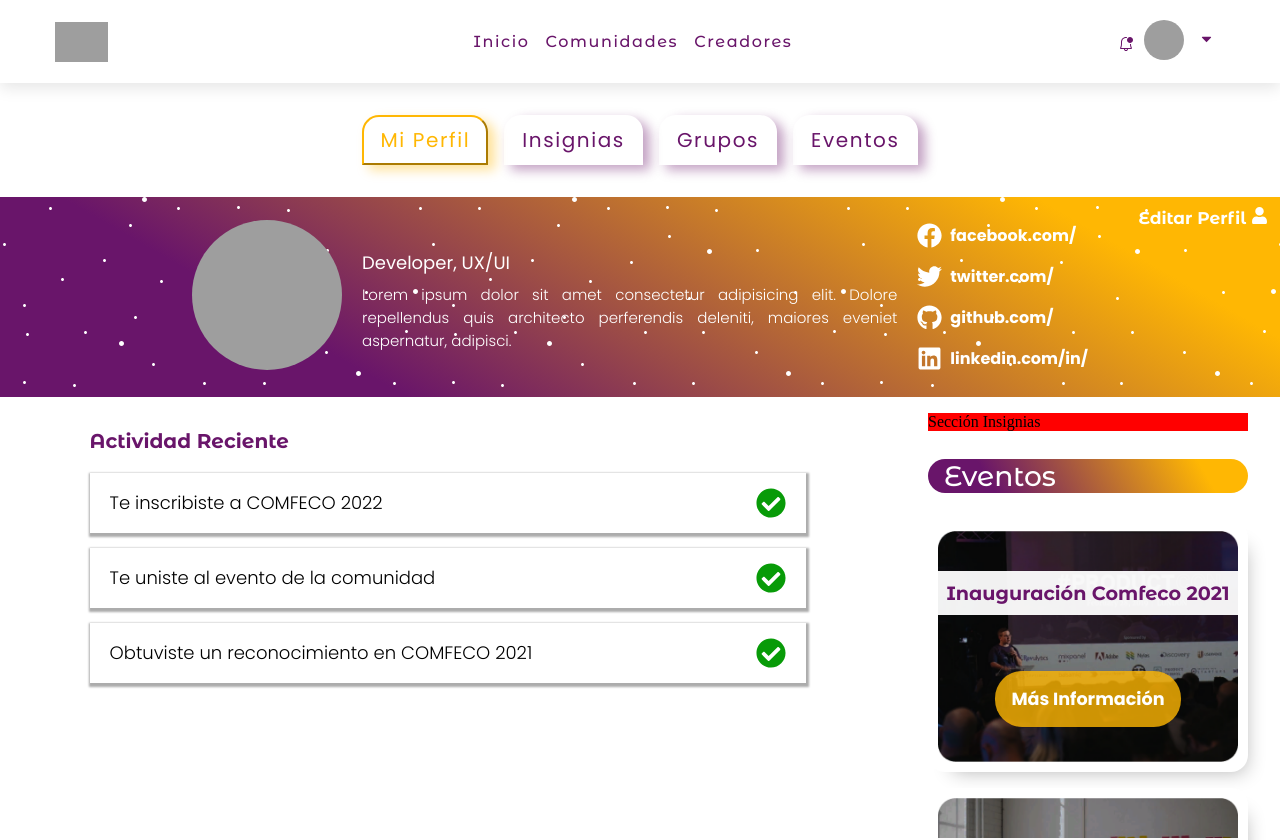
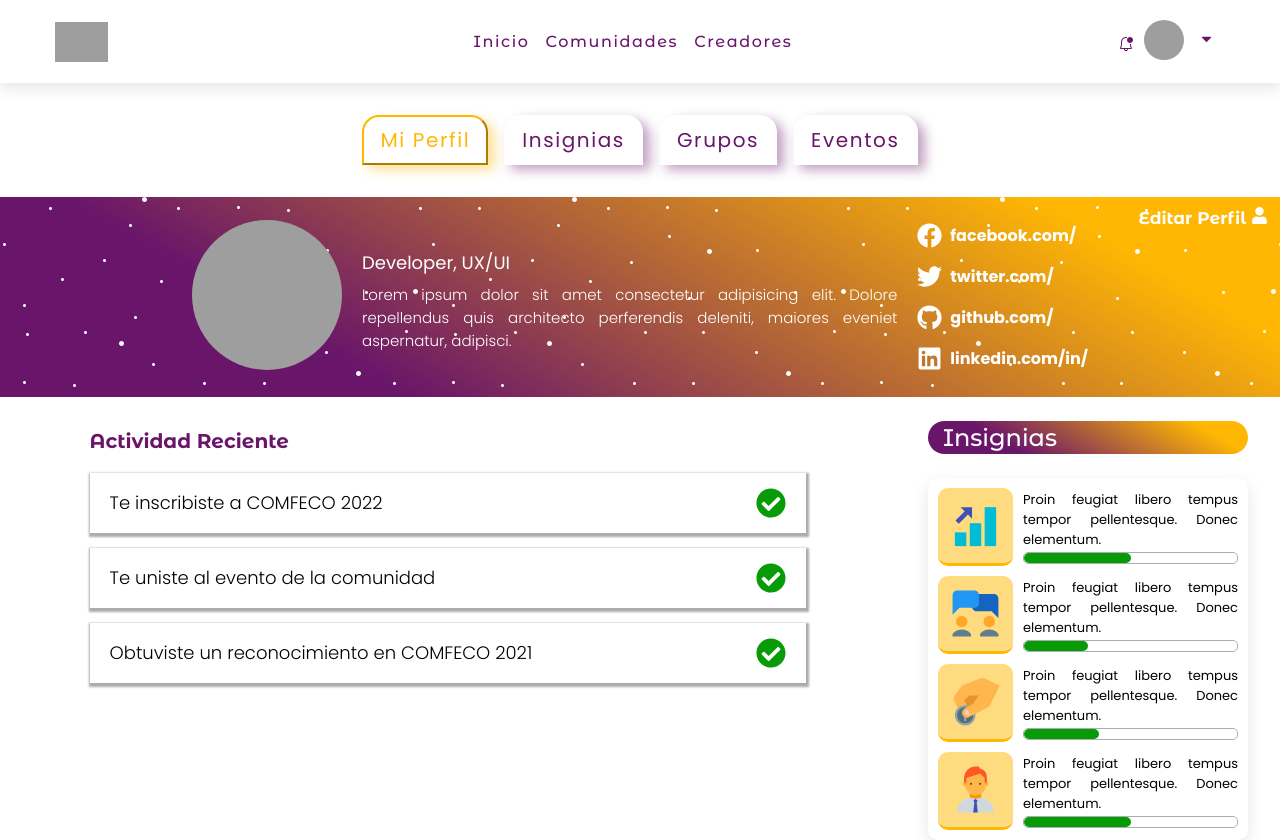
Before and after one commit to Comunidad-de-Programadores/team-react-16-comfeco, a React (Create React App) app: page /mi-perfil in a window 1280 px wide. Shown: the top 840 px of the page. Built offline with nearby package versions, Linux system fonts and the light colour scheme; grey boxes are pictures that could not be loaded; a web font is replaced by a local one; what reactfire would draw is missing.

Commit message:
feature: badges banner finished. Close #36

```diff
--- a/src/assets/style/Vars.scss
+++ b/src/assets/style/Vars.scss
@@ -25,6 +25,7 @@ $gradient--v2: linear-gradient(60deg,
     #69156A 72%);
 $yellow-color: #FFB703;
 $yellow-color-light: #ffb803cb;
+$yellow-color-light2: #ffd979f1;
 $purple-color: #69156A;
 $purple-color-light: #69156aab;
 $white-color: #fff;
--- a/src/components/TabsContainers/Badges/Badges.jsx
+++ b/src/components/TabsContainers/Badges/Badges.jsx
@@ -1,11 +1,13 @@
-import React from "react";
+import './Badges.scss';
+import { BadgesList } from './BadgesList';
 
 const Badges = () => {
-  return (
-    <>
-      <p>Badges</p>
-    </>
-  );
+   return (
+      <aside className="badges">
+         <h3>Insignias</h3>
+         <BadgesList />
+      </aside>
+   );
 };
 
 export default Badges;
--- /dev/null
+++ b/src/components/TabsContainers/Badges/Badges.scss
@@ -0,0 +1,104 @@
+@import '../../../assets/style/Vars.scss';
+
+.badges {
+   h3 {
+      background: $gradient--v1;
+      border-radius: 20px;
+      color: $white-color;
+      font-family: $title-font;
+      font-size: 24px;
+      font-weight: 500;
+      padding: 2px 15px;
+   }
+
+   .show-more {
+      background: $green-color;
+      border-radius: 10px;
+      color: $white-color;
+      border: 1px solid $gray-color;
+      display: block;
+      font-size: 20px;
+      font-family: $text-font;
+      margin-top: 10px;
+      box-shadow: $light-shadow-color;
+      text-align: center;
+      padding: 10px;
+   }
+
+   &-list {
+      border-radius: 10px;
+      box-shadow: $light-shadow-color;
+      margin: 0;
+      padding: 10px;
+
+      &__item {
+         cursor: pointer;
+         display: grid;
+         gap: 10px;
+         grid-template-columns: .2fr 1fr;
+         // height: ;
+
+         &:not(:last-child) {
+            margin-bottom: 10px;
+         }
+
+         .badge-image,
+         .badge-description {
+            align-items: center;
+            display: flex;
+            justify-content: space-evenly;
+         }
+
+         .badge-image {
+            background: $yellow-color-light2;
+            border-bottom: 3px solid $yellow-color;
+            border-radius: 10px;
+            padding: 10px;
+            transition: border-color .3s ease-out;
+
+            &:hover {
+               border-color: transparent;
+            }
+
+            svg {
+               font-size: 55px;
+            }
+         }
+         .badge-description {
+            flex-direction: column;
+            text-align: justify;
+
+            .item-description,
+            .badge-message {
+               font-family: $text-font;
+               margin: 0;
+            }
+
+            .item-description {
+               font-size: 13px;
+            }
+
+            .badge-message {
+               background: $yellow-color-light2;
+               border-radius: 5px;
+               padding: 0 5px;
+            }
+
+            progress {
+               border-radius: 5px;
+               border: 1px solid $gray-color;
+               height: 12px;
+               width: 100%;
+            }
+            progress::-webkit-progress-bar {
+               background-color: $white-color;
+               border-radius: 5px;
+            }
+            progress::-webkit-progress-value {
+               background-color: $green-color;
+               border-radius: 5px;
+            }
+         }
+      }
+   }
+}
--- /dev/null
+++ b/src/components/TabsContainers/Badges/BadgesItem.jsx
@@ -0,0 +1,15 @@
+export const BadgesItem = ({ item }) => {
+   return (
+      <li className="badges-list__item">
+         <div className="badge-image">{item.image}</div>
+         <div className="badge-description">
+            <p className="item-description">{item.description}</p>
+            {item.value === 0 ? (
+               <p className="badge-message">No tienes esta medalla</p>
+            ) : (
+               <progress value={item.value} max="100"></progress>
+            )}
+         </div>
+      </li>
+   );
+};
--- /dev/null
+++ b/src/components/TabsContainers/Badges/BadgesList.jsx
@@ -0,0 +1,14 @@
+import dataBadges from '../../../database/dataBadges';
+import { BadgesItem } from './BadgesItem';
+
+export const BadgesList = () => {
+   const badges = dataBadges.filter((item) => item.value > 0);
+
+   return (
+      <ul className="badges-list">
+         {badges.map((item) => (
+            <BadgesItem key={item.id} item={item} />
+         ))}
+      </ul>
+   );
+};
--- /dev/null
+++ b/src/components/TabsContainers/Badges/BadgesTab.jsx
@@ -0,0 +1,12 @@
+import React from 'react';
+import dataBadges from '../../../database/dataBadges';
+
+export const BadgesTab = () => {
+   return (
+      <section className="badges-tab">
+         {dataBadges.map((item) => (
+            <p>{item.id}</p>
+         ))}
+      </section>
+   );
+};
--- a/src/components/TabsContainers/MyProfile/MyProfile.jsx
+++ b/src/components/TabsContainers/MyProfile/MyProfile.jsx
@@ -1,8 +1,9 @@
-import React from "react";
-import "./MyProfile.scss";
-import ListEvents from "../../ListEvents/ListEvents";
-import { ProfileCard } from "../../ProfileCard/ProfileCard";
-import { RecentActivities } from "../../RecentActivities/RecentActivities";
+import React from 'react';
+import './MyProfile.scss';
+import ListEvents from '../../ListEvents/ListEvents';
+import { ProfileCard } from '../../ProfileCard/ProfileCard';
+import { RecentActivities } from '../../RecentActivities/RecentActivities';
+import Badges from '../Badges/Badges';
 
 const MyProfile = () => {
    return (
@@ -21,7 +22,7 @@ const MyProfile = () => {
                </div>
                <div className="bottom--right">
                   <div className="right--badges">
-              <p>Sección Insignias</p>
+                     <Badges />
                   </div>
                   <div className="right--events">
                      <ListEvents />
--- a/src/components/TabsContainers/MyProfile/MyProfile.scss
+++ b/src/components/TabsContainers/MyProfile/MyProfile.scss
@@ -20,7 +20,6 @@
     }
 
     .myprofile--bottom {
-        // background-color: chocolate;
         width: 100%;
         display: flex;
         flex-direction: row;
@@ -39,7 +38,6 @@
             width: 30%;
 
             .right--badges {
-                background-color: red;
                 margin: 0 2rem;
             }
 
--- /dev/null
+++ b/src/database/dataBadges.js
@@ -0,0 +1,45 @@
+import {
+   FcPositiveDynamic,
+   FcInspection,
+   FcCollaboration,
+   FcDonate,
+   FcManager,
+} from 'react-icons/fc';
+
+const descriptionBadge =
+   'Proin feugiat libero tempus tempor pellentesque. Donec elementum.';
+
+const dataBadges = [
+   {
+      id: 1,
+      image: <FcPositiveDynamic />,
+      description: descriptionBadge,
+      value: 50,
+   },
+   {
+      id: 2,
+      image: <FcInspection />,
+      description: descriptionBadge,
+      value: 0,
+   },
+   {
+      id: 3,
+      image: <FcCollaboration />,
+      description: descriptionBadge,
+      value: 30,
+   },
+   {
+      id: 4,
+      image: <FcDonate />,
+      description: descriptionBadge,
+      value: 35,
+   },
+   {
+      id: 5,
+      image: <FcManager />,
+      description: descriptionBadge,
+      value: 50,
+   },
+];
+
+export default dataBadges;
--- a/src/database/dataTabs.js
+++ b/src/database/dataTabs.js
@@ -1,28 +1,29 @@
-import React from "react";
-import MyProfile from "../components/TabsContainers/MyProfile/MyProfile";
-import Badges from "../components/TabsContainers/Badges/Badges";
-import Groups from "../components/TabsContainers/Groups/Groups";
-import Events from "../components/TabsContainers/Events/Events";
+import React from 'react';
+import MyProfile from '../components/TabsContainers/MyProfile/MyProfile';
+import Badges from '../components/TabsContainers/Badges/Badges';
+import Groups from '../components/TabsContainers/Groups/Groups';
+import Events from '../components/TabsContainers/Events/Events';
+import { BadgesTab } from '../components/TabsContainers/Badges/BadgesTab';
 
 export const containers = [
    {
-    id: "1",
-    title: "Mi Perfil",
+      id: '1',
+      title: 'Mi Perfil',
       tab: <MyProfile />,
    },
    {
-    id: "2",
-    title: "Insignias",
-    tab: <Badges />,
+      id: '2',
+      title: 'Insignias',
+      tab: <BadgesTab />,
    },
    {
-    id: "3",
-    title: "Grupos",
+      id: '3',
+      title: 'Grupos',
       tab: <Groups />,
    },
    {
-    id: "4",
-    title: "Eventos",
+      id: '4',
+      title: 'Eventos',
       tab: <Events />,
    },
 ];
```
Lines whose indentation alone changed are shown as unchanged.
